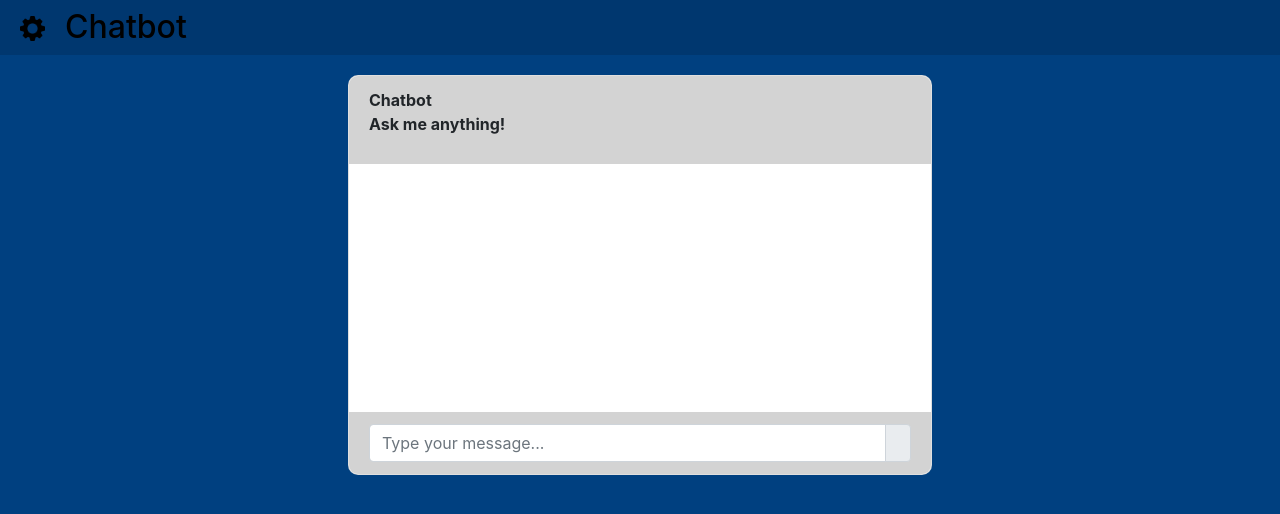
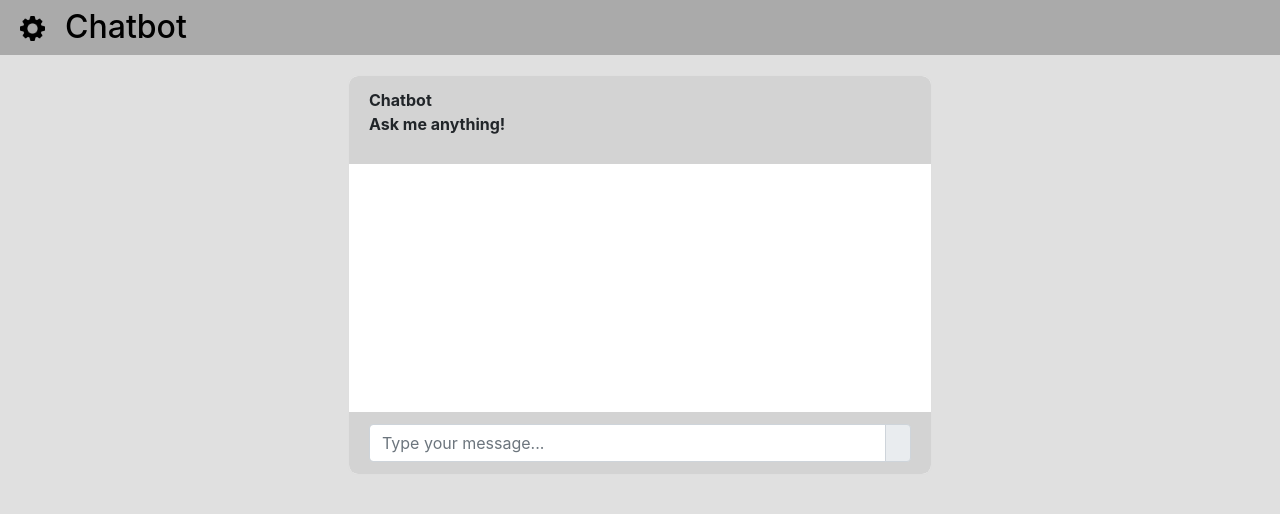
Before and after one commit to MardiniO/SCS-WebBot, a Flask app: page / in a window 1280 px wide. Shown: the top 514 px of the page. Run offline with Flask 3, Linux system fonts and the light colour scheme; some libraries are stand-ins or nearby versions.

Commit message:
Reverting to original CSS styling

```diff
--- a/static/style.css
+++ b/static/style.css
@@ -1,5 +1,5 @@
 body {
-  background-color: #004080;
+  background-color: #e0e0e0;
 }
 
 .card {
@@ -92,7 +92,7 @@ h2 {
 .navMenu {
   padding: 10px;
   height: 55px;
-  background-color: #00376f;
+  background-color: #aaaaaa;
   display: flex;
   align-items: center;
   border-bottom: 10px;
```
